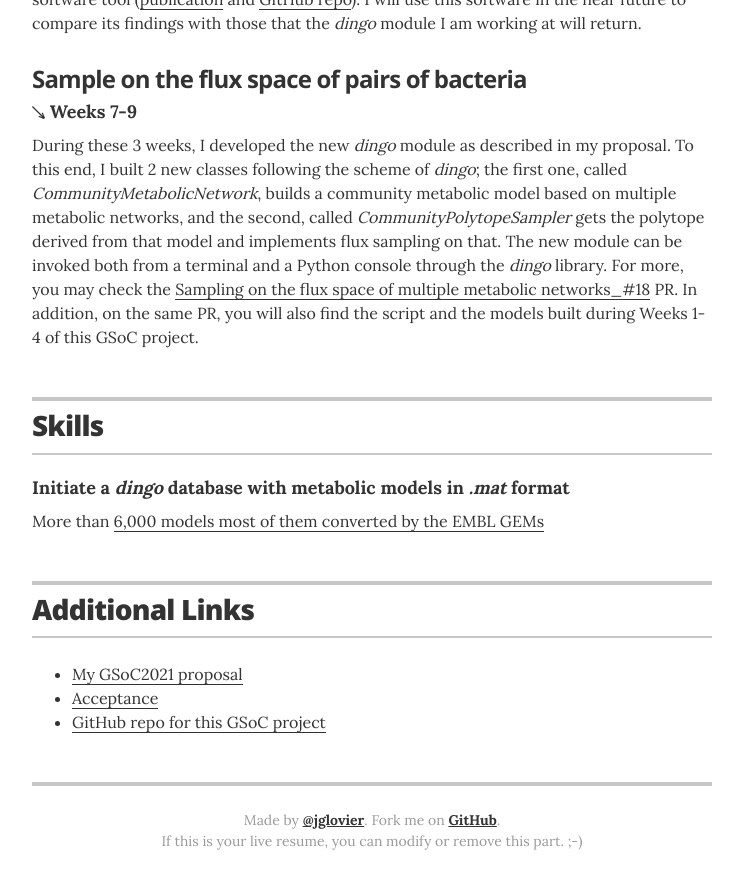
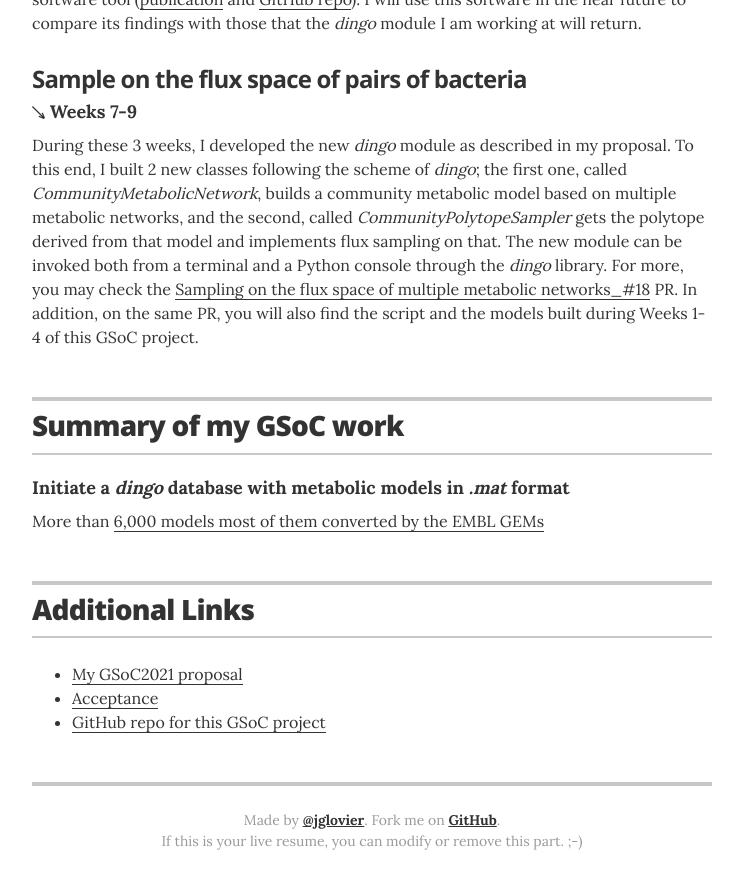
Before and after one commit to hariszaf/gsoc2021, a Jekyll site: the page built from index.html, in a window 1280 px wide and 900 px high, scrolled down 3057 px. Shown: the top 889 px of the window, without its empty margins (268-1011 px from the left). Built offline with Jekyll 4.4.1, drawn with Linux system fonts in a browser that asks for light colours.

Commit message:
rename section accordingly

```diff
--- a/_layouts/resume.html
+++ b/_layouts/resume.html
@@ -133,7 +133,7 @@
       <section class="content-section">
 
         <header class="section-header">
-          <h2>Skills</h2>
+          <h2>Summary of my GSoC work</h2>
         </header>
         {% for skill in site.data.skills %}
         <div class="resume-item">
```
